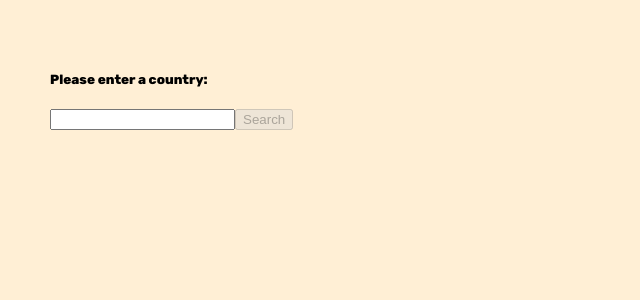
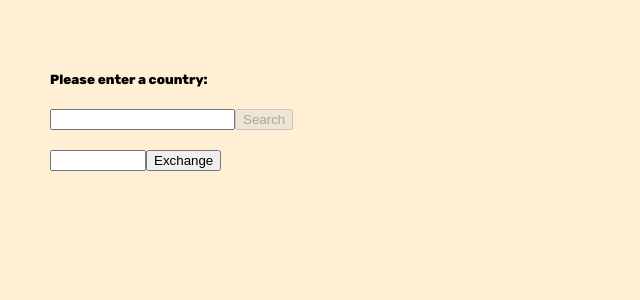
Before and after one commit to Ragtulf/anyfin, a React (Create React App) app: page / in a window 1280 px wide. Shown: the top 300 px of the page, without its empty margins (0-640 px from the left). Built offline with nearby package versions, Linux system fonts and the light colour scheme.

Commit message:
Working on fetch for exchange rate

```diff
--- a/public/index.html
+++ b/public/index.html
@@ -14,7 +14,7 @@
       work correctly both with client-side routing and a non-root public URL.
       Learn how to configure a non-root public URL by running `npm run build`.
     -->
-    <title>Technigo React App</title>
+    <title>Anyfin - Tech test</title>
   </head>
 
   <body>
--- a/src/App.js
+++ b/src/App.js
@@ -1,11 +1,11 @@
 import React from 'react'
-import { SearchBox } from './components/SearchBox'
+import { CountrySearch } from './components/CountrySearch'
 
 export const App = () => {
 
   return (
     <div>
-      <SearchBox />
+      <CountrySearch />
     </div>
   )
 }
--- a/src/components/SearchBox.js
+++ b/src/components/CountrySearch.js
@@ -1,7 +1,8 @@
 import React, { useState } from 'react'
 import { CountryInfo } from './CountryInfo'
+import { Exchange } from './Exchange'
 
-export const SearchBox = () => {
+export const CountrySearch = () => {
   const [country, setCountry] = useState('')
   const [results, setResults] = useState([])
 
@@ -14,11 +15,6 @@ export const SearchBox = () => {
       .then((json) => setResults(json))
   }
 
-  const handleInput = (event) => {
-    event.preventDefault()
-    setCountry(event.target.value)
-  }
-
   return (
     <div>
       <h5>Please enter a country:</h5>
@@ -26,7 +22,7 @@ export const SearchBox = () => {
         onSubmit={Search}>
         <input
           type="text"
-          onChange={handleInput}
+          onChange={(event) => setCountry(event.target.value)}
           value={country} />
         <button
           type="submit"
@@ -36,6 +32,7 @@ export const SearchBox = () => {
         </button>
       </form>
       <CountryInfo countryInfo={results} />
+      {results && <Exchange currencyArray={results[0]} />}
     </div>
   )
 }
--- /dev/null
+++ b/src/components/Exchange.js
@@ -0,0 +1,43 @@
+import React, { useState } from 'react'
+
+export const Exchange = ({ currencyArray }) => {
+  const [input, setInput] = useState('')
+  const [rate, setRate] = useState([])
+
+  const HandleExchange = (event) => {
+    event.preventDefault()
+    const currency = currencyArray.currencies[0].code
+    console.log('This is the props:', currency)
+
+    const EXCHANGE_API = `https://api.exchangeratesapi.io/latest?base=SEK&symbols=${currency}`
+
+    fetch(EXCHANGE_API, { method: 'GET' })
+      .then((res) => res.json())
+      .then((json) => {
+        console.log(json.rates)
+        setRate(json.rates)
+        console.log('This is the rate:', rate)
+      })
+  }
+
+  return (
+    <div>
+      {rate && <h3>{rate.value}</h3>}
+      <form
+        onSubmit={HandleExchange}>
+        <input
+          // name="currency"
+          // id="currency"
+          type="number"
+          min="1"
+          max="1000000"
+          value={input}
+          onChange={(event) => setInput(event.target.value)} />
+        <button
+          type="submit">
+          Exchange
+        </button>
+      </form>
+    </div>
+  )
+}
```
